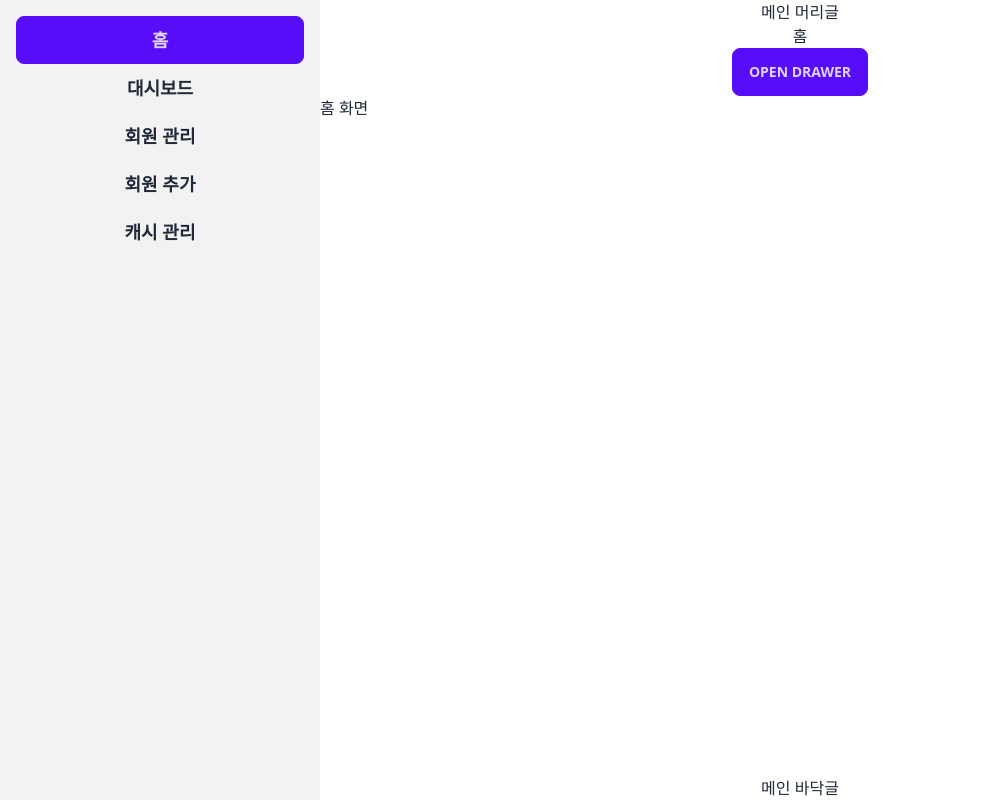
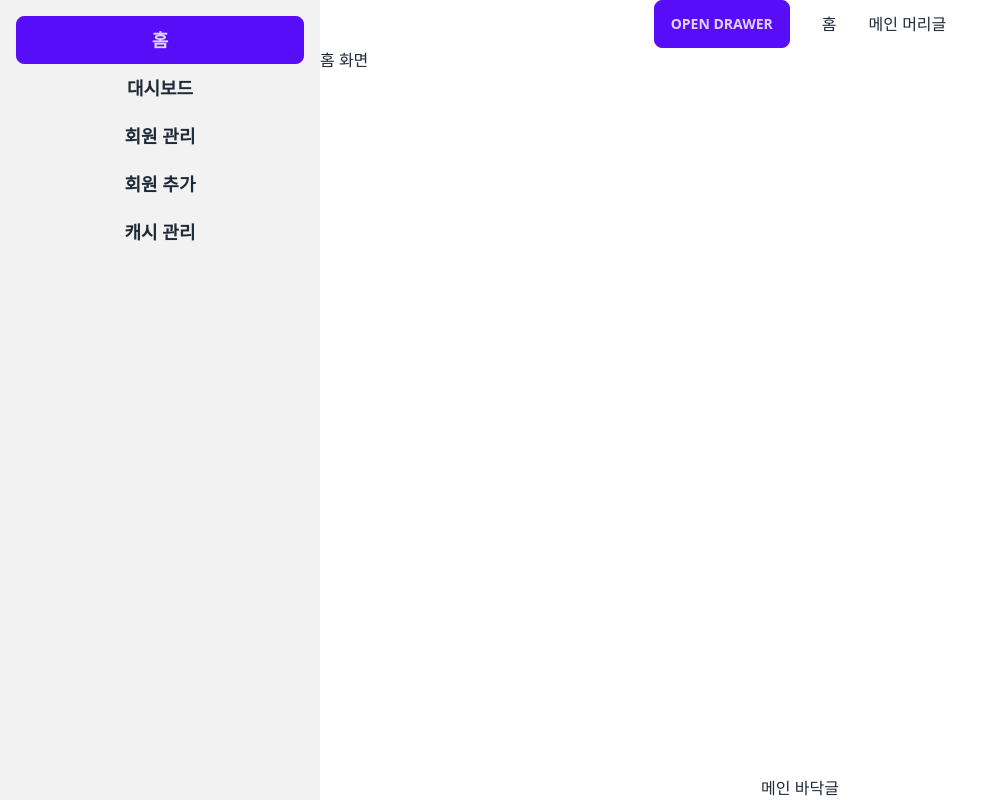
Before and after one commit to whoshe/test, a Next.js app: page / in a window 1280 px wide. Shown: the whole page, without its empty margins (0-992 px from the left). Built offline with nearby package versions, Linux system fonts and the light colour scheme.

Commit message:
중첩 레이아웃 버튼 링크 버그 해결

```diff
--- a/src/component/header.js
+++ b/src/component/header.js
@@ -3,9 +3,12 @@ import  Link from 'next/link';
 export default function Header () {
     return (
     <>
+    <nav className='flex gap-8 justify-center items-center'>
+    <label htmlFor="my-drawer-2" className="btn btn-primary drawer-button">Open drawer</label>
+    <Link href='/'>홈</Link>
     <h1>메인 머리글</h1>
-    <Link href='/'>홈</Link>
+    </nav>
 
-    <label htmlFor="my-drawer-2" className="btn btn-primary drawer-button">Open drawer</label>
+
     </>)
 }
```
